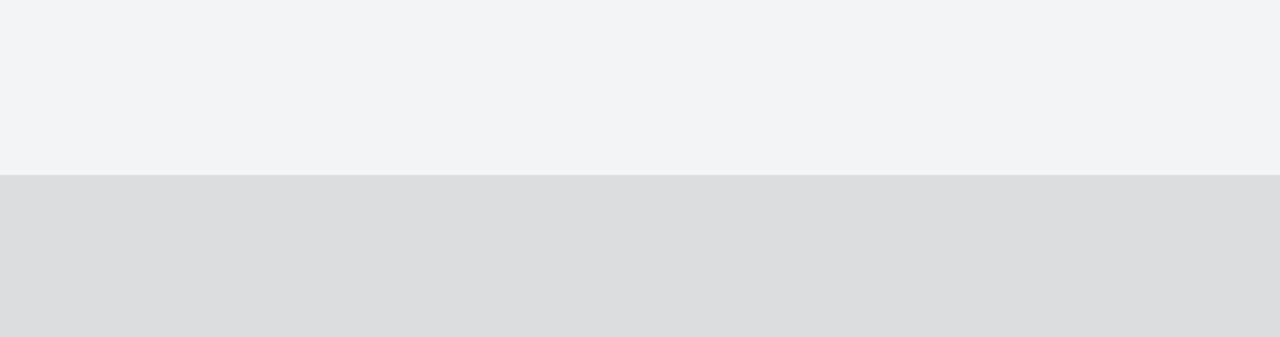
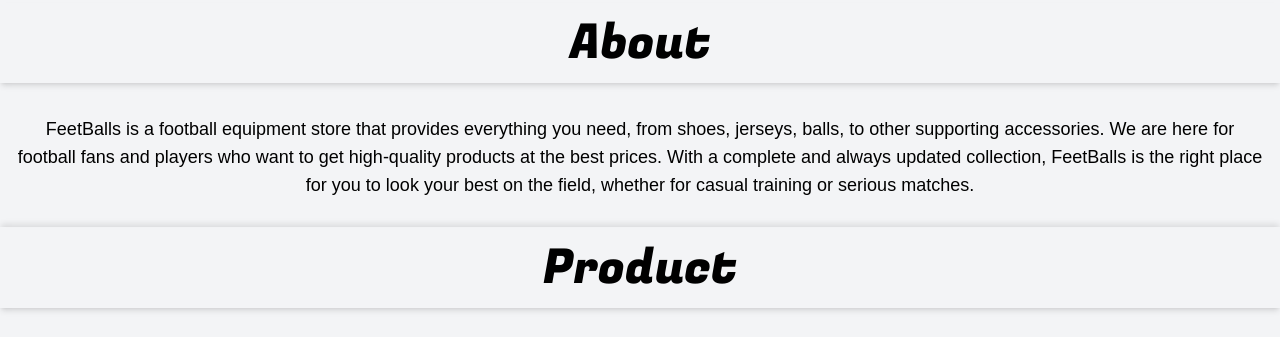
Before and after one commit to nadhifibr/football-shop, a Django app: page / in a window 1280 px wide. Shown: the part 625-962 px from the top of the page. Before the commit the page ends 800 px from the top, so only its background shows below. Run offline with Django 5.2, Linux system fonts and the light colour scheme; some libraries are stand-ins or nearby versions; some web fonts are replaced.

Commit message:
Menambahkan about dan product

```diff
--- a/main/templates/main/main.html
+++ b/main/templates/main/main.html
@@ -5,7 +5,7 @@
 <head>
   <meta charset="UTF-8">
   <meta name="viewport" content="width=device-width, initial-scale=1.0">
-  <title>FeetBalls</title>
+  <title>{{ title }}</title>
 
   <!-- Tailwind -->
   <script src="https://cdn.tailwindcss.com"></script>
@@ -29,9 +29,9 @@
 
 <body class="bg-gray-100">
   <!-- HEADER -->
-  <header id="header" class="sticky top-0 flex justify-between items-center bg-gray-100 px-8 py-4 shadow-md">
+  <header id="header" class="sticky top-0 flex justify-between items-center bg-gray-100 px-8 py-4 shadow-md z-50">
     <a href="">
-      <p id="title" class="m-0 text-xl font-myfont">FeetBalls</p>
+      <p id="title" class="m-0 text-2xl font-myfont">{{ title }}</p>
     </a>
     <nav id="nav-bar" class="flex gap-6">
       <a class="text-gray-800 text-base font-light hover:text-blue-500" href="#about">About</a>
@@ -40,15 +40,66 @@
     </nav>
   </header>
 
+
   <!-- HERO -->
   <main>
     <section class="relative h-[70vh] w-full overflow-hidden">
       <img src="https://img.olympics.com/images/image/private//t_s_w2440/f_auto/primary/ngdjbafv3twathukjbq2" alt="olympics" class="w-full h-full object-cover opacity-30">
       <div class="absolute inset-0 flex flex-col items-center justify-center text-center text-black">
-        <h1 class="text-5xl mb-2 font-myfont">FeetBalls</h1>
-        <p class="text-lg font-light">Beli barang sepak bola kesukaanmu di sini!</p>
+        <h1 class="text-7xl mb-3 font-myfont">{{ title }}</h1>
+        <p class="text-2xl font-lightc">Buy your favorite football gear here!</p>
       </div>
     </section>
+
+    <section class="relative w-full py-1" id="about">
+      <div class="flex flex-col text-center text-black">
+        <h2 class="text-5xl mb-4 font-myfont px-8 py-4 shadow-md">About</h2>
+        <p class="text-lg font-light m-4 pb-2">
+          FeetBalls is a football equipment store that provides everything you need, from shoes, jerseys, balls, to other supporting accessories. We are here for football fans and players who want to get high-quality products at the best prices. With a complete and always updated collection, FeetBalls is the right place for you to look your best on the field, whether for casual training or serious matches.
+      </div>
+    </section>
+
+    <section
+      class="relative w-full border-t border-transparent shadow-[0_-4px_6px_-1px_rgba(0,0,0,0.1)]"
+      id="product"
+    >
+      <div class="flex flex-col text-center text-black">
+        <h2 class="text-5xl mb-4 font-myfont px-8 py-4 shadow-md">Product</h2>
+      </div>
+
+      <div class="grid grid-cols-1 sm:grid-cols-2 lg:grid-cols-3 gap-8 px-8 m-4">
+
+        <div class="bg-white rounded-lg shadow-md overflow-hidden hover:shadow-lg transition">
+          <img src="https://images.unsplash.com/photo-1536121752905-02ab90945c26?q=80&w=1331&auto=format&fit=crop&ixlib=rb-4.1.0&ixid=M3wxMjA3fDB8MHxwaG90by1wYWdlfHx8fGVufDB8fHx8fA%3D%3D" alt="Sepatu Bola" class="w-full h-48 object-cover">
+          <div class="p-4">
+            <h3 class="text-xl font-myfont mb-2">{{ shoes }}</h3>
+            <p class="text-gray-600 text-sm mb-4">High-quality football shoes for maximum performance on the field.</p>
+            <button class="bg-blue-500 text-white px-4 py-2 rounded hover:bg-blue-600">Buy</button>
+          </div>
+        </div>
+
+        <div class="bg-white rounded-lg shadow-md overflow-hidden hover:shadow-lg transition">
+          <img src="https://images.unsplash.com/photo-1616124619460-ff4ed8f4683c?q=80&w=698&auto=format&fit=crop&ixlib=rb-4.1.0&ixid=M3wxMjA3fDB8MHxwaG90by1wYWdlfHx8fGVufDB8fHx8fA%3D%3D" alt="Jersey" class="w-full h-48 object-cover">
+          <div class="p-4">
+            <h3 class="text-xl font-myfont mb-2">{{ jersey }}</h3>
+            <p class="text-gray-600 text-sm mb-4">Comfortable jerseys with the latest designs to support both style and performance.</p>
+            <button class="bg-blue-500 text-white px-4 py-2 rounded hover:bg-blue-600">Buy</button>
+          </div>
+        </div>
+
+        <div class="bg-white rounded-lg shadow-md overflow-hidden hover:shadow-lg transition">
+          <img src="https://images.unsplash.com/photo-1616514169928-a1e40c6f791c?q=80&w=1170&auto=format&fit=crop&ixlib=rb-4.1.0&ixid=M3wxMjA3fDB8MHxwaG90by1wYWdlfHx8fGVufDB8fHx8fA%3D%3D" alt="Bola" class="w-full h-48 object-cover">
+          <div class="p-4">
+            <h3 class="text-xl font-myfont mb-2">{{ ball }}</h3>
+            <p class="text-gray-600 text-sm mb-4">Official ball made with premium materials, perfect for matches and training.</p>
+            <button class="bg-blue-500 text-white px-4 py-2 rounded hover:bg-blue-600">Buy</button>
+          </div>
+        </div>
+
+      </div>
+    </section>
+
+
   </main>
 
   <!-- JS -->
--- a/main/views.py
+++ b/main/views.py
@@ -3,9 +3,13 @@
 # Create your views here.
 def show_main(request):
     context = {
+        'title' : 'FeetBalls',
         'npm' : '2406398324',
         'name': 'Muhammad Nadhif Ibrahim',
-        'class': 'PBP C'
+        'class': 'PBP C',
+        'shoes': 'Shoes',
+        'ball': 'Balls',
+        'jersey': 'Jersey'
     }
 
     return render(request, "main/main.html", context)
```
Also changed, not shown: README.md.
